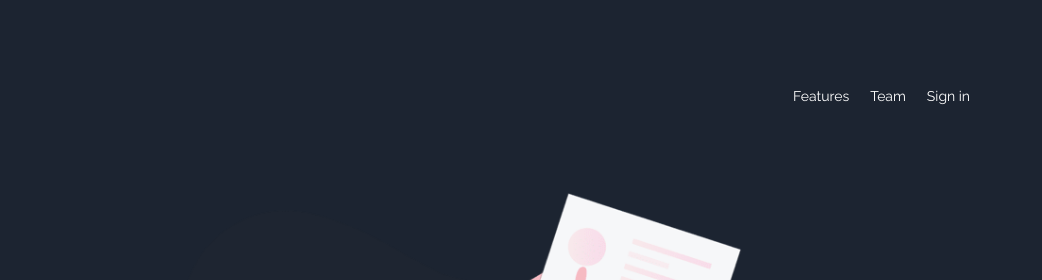
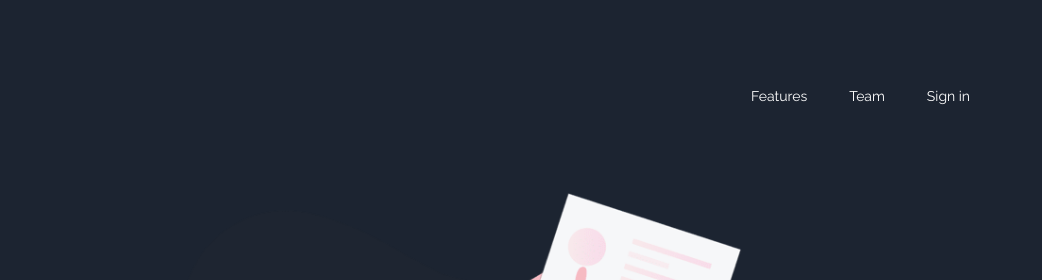
Before and after one commit to DylanGangat/Fylo-dark-theme-landing-page, a website: page index.html in a window 1280 px wide. Shown: the top 280 px of the page, 238-1280 px from the left. Drawn offline with nearby package versions, Linux system fonts and the light colour scheme.

Commit message:
added extra spacing to the nav-links on the 45em media query

```diff
--- a/scss/components/_nav.scss
+++ b/scss/components/_nav.scss
@@ -17,6 +17,10 @@
 
   ul > * + * {
     margin-left: 1.5em;
+
+    @media (min-width: 45em) {
+      margin-left: 3em;
+    }
   }
 
   a:hover,
```
Also changed, not shown: css/style.css, 1 other file.
